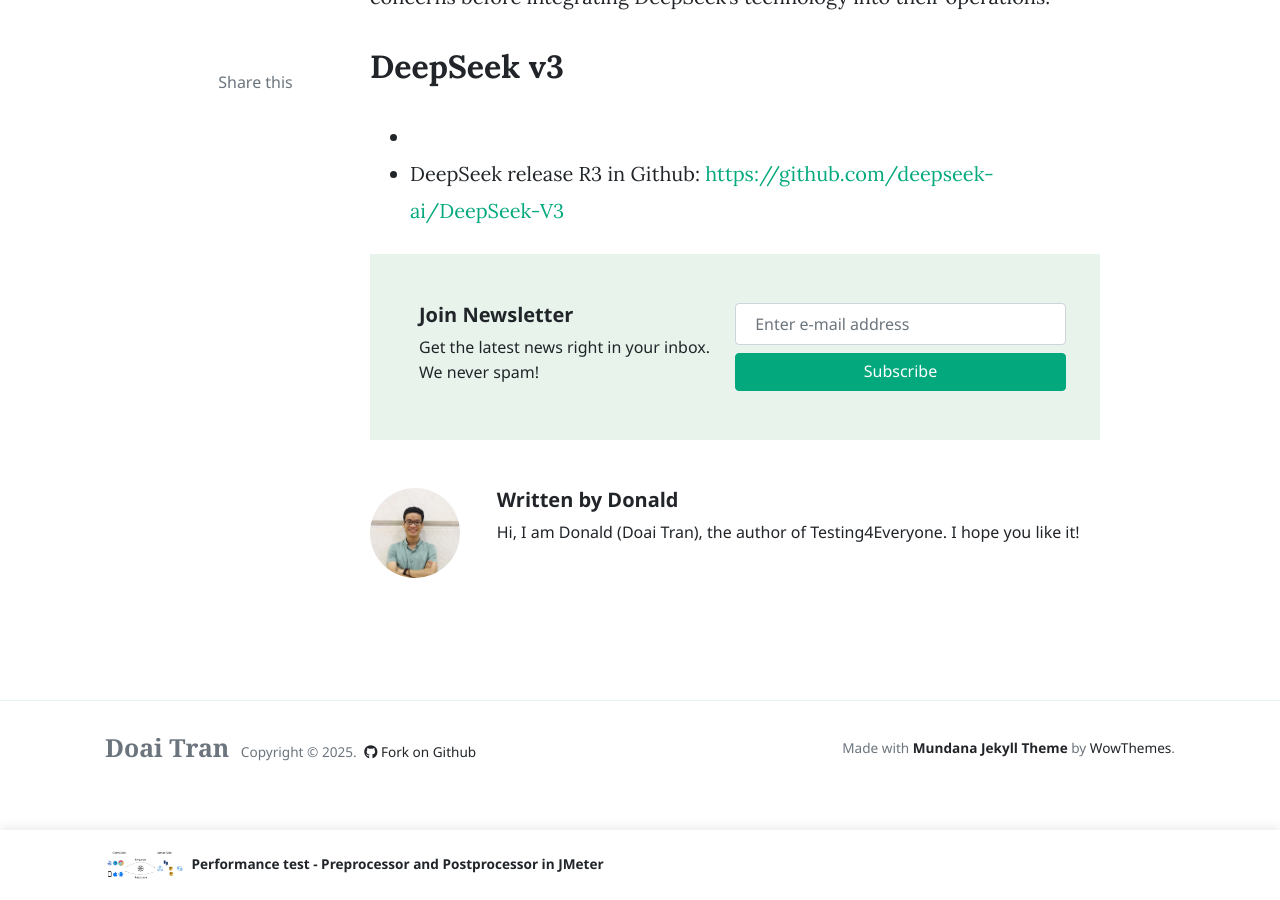
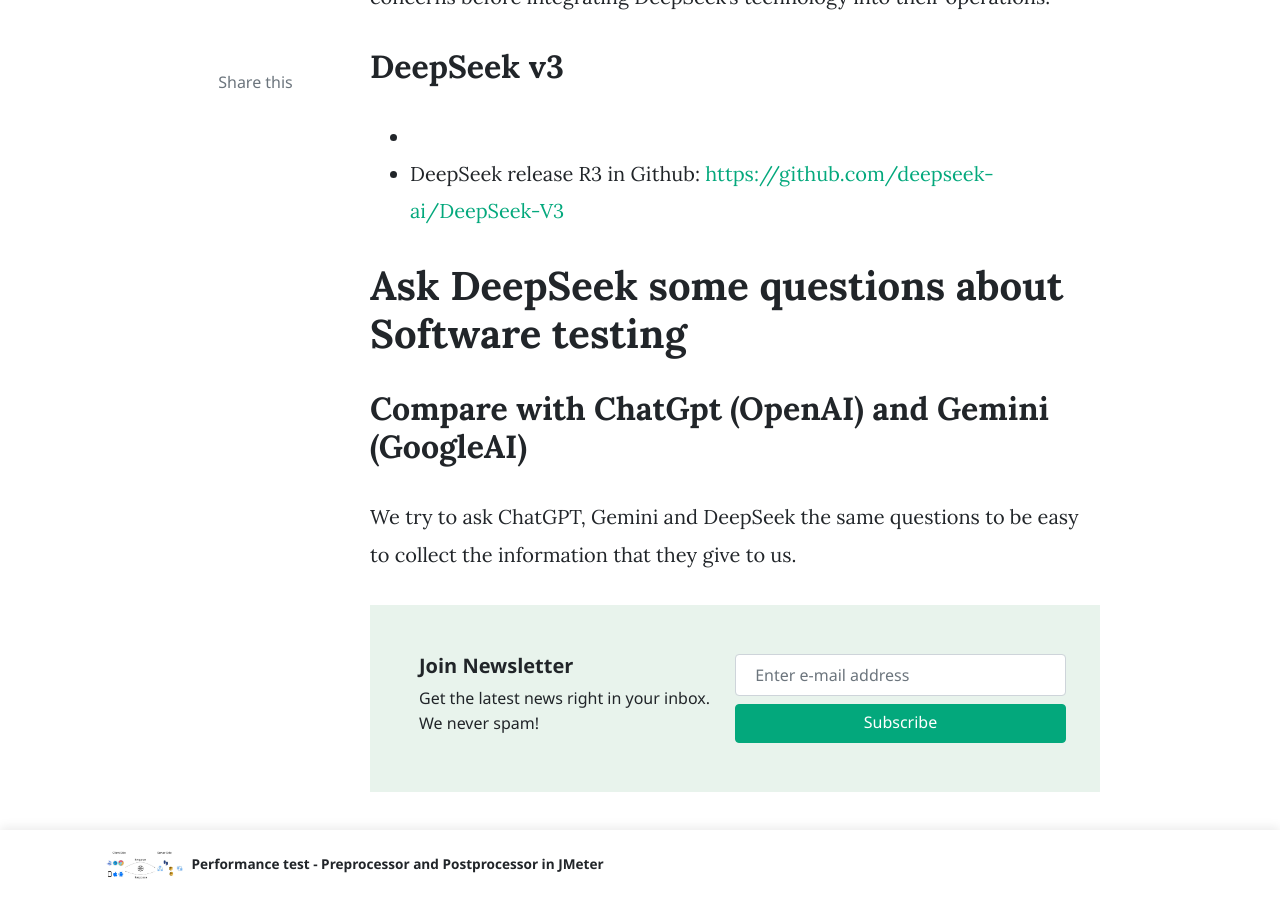
Before and after one commit to josdoaitran/josdoaitran.github.io, a Jekyll site: the page built from _posts/2025-02-01-try-to-use-deepseek-ai.md, in a window 1280 px wide and 900 px high, scrolled down 2266 px. Built offline with Jekyll 4.4.1, drawn with Linux system fonts in a browser that asks for light colours; nearby versions of some CDN libraries; comment, search, counter and statistics services are not loaded; some of the changed text lies outside the part shown.

Commit message:
update contents deepseek

```diff
--- a/_posts/2025-02-01-try-to-use-deepseek-ai.md
+++ b/_posts/2025-02-01-try-to-use-deepseek-ai.md
@@ -22,3 +22,8 @@
 ## DeepSeek v3
 -
 - DeepSeek release R3 in Github: [https://github.com/deepseek-ai/DeepSeek-V3](https://github.com/deepseek-ai/DeepSeek-V3)
+
+# Ask DeepSeek some questions about Software testing
+
+## Compare with ChatGpt (OpenAI) and Gemini (GoogleAI)
+We try to ask ChatGPT, Gemini and DeepSeek the same questions to be easy to collect the information that they give to us.
```
